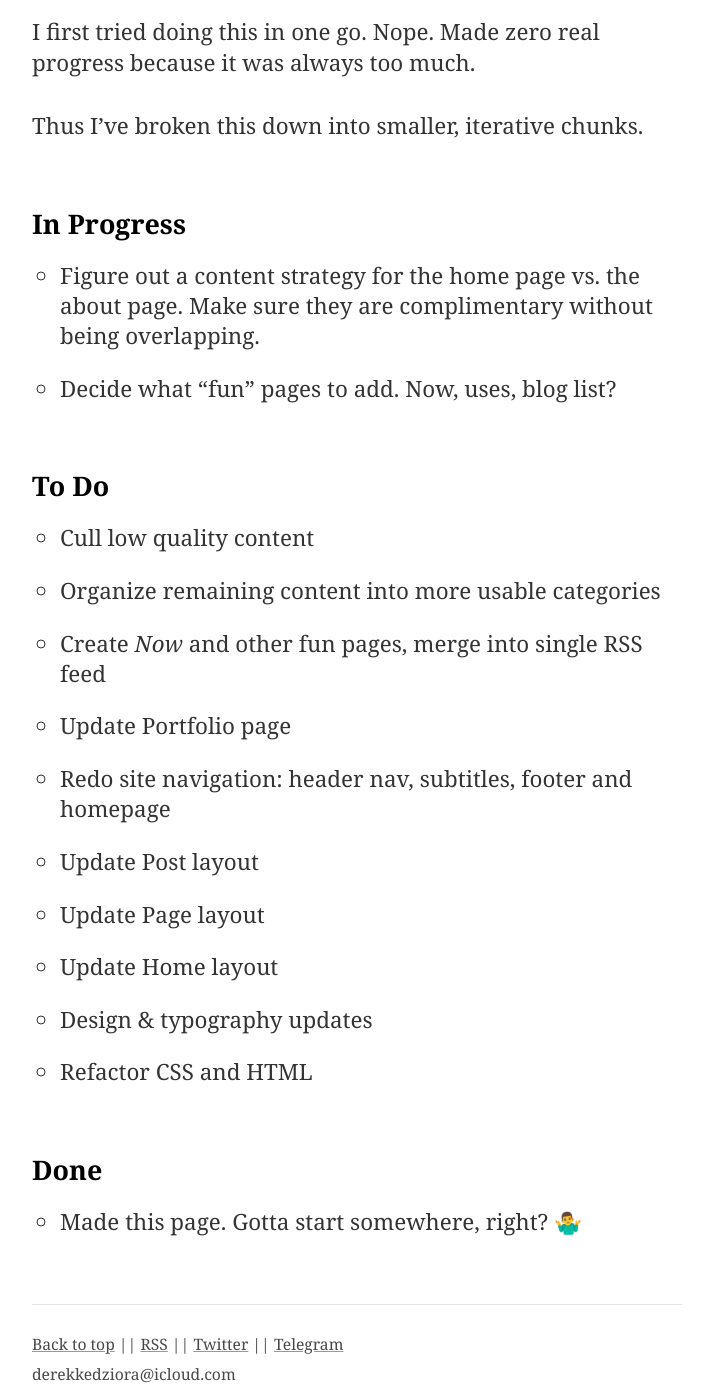
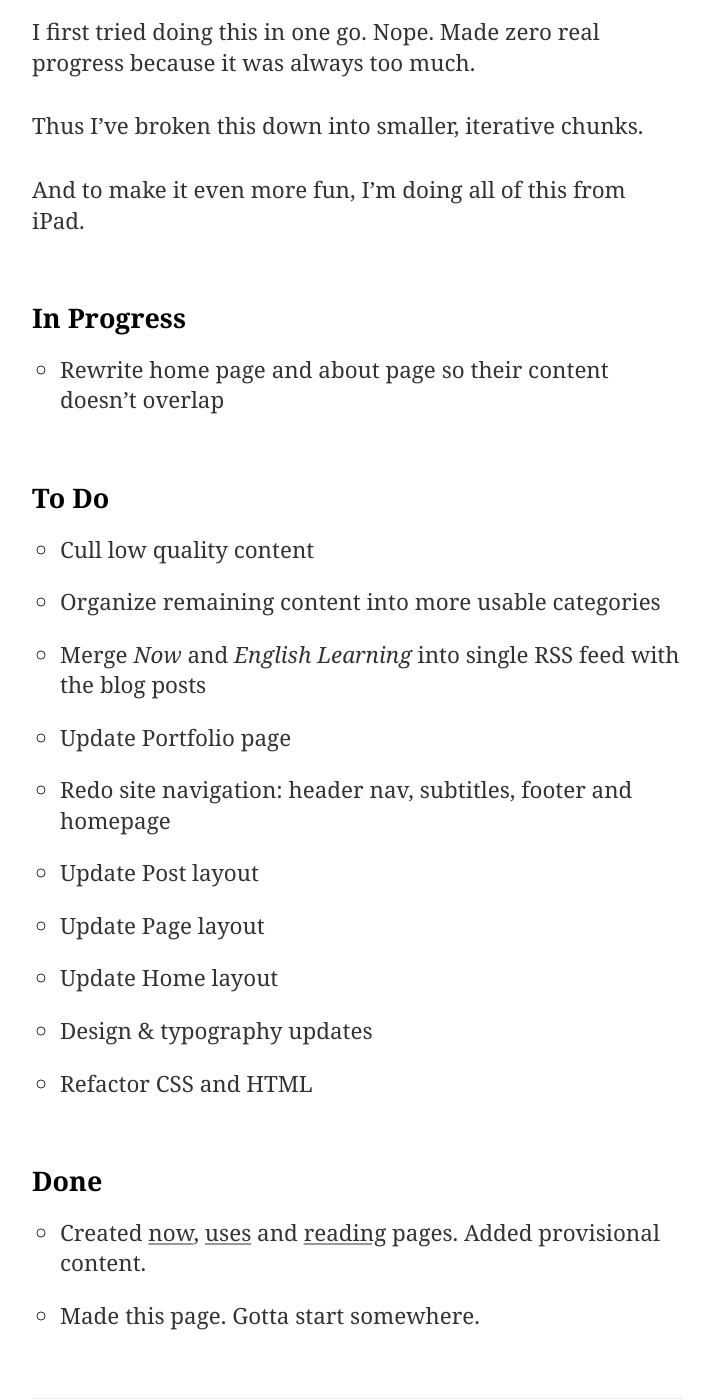
Before and after one commit to parcuri/derekkedziora.com, a Jekyll site: the page built from _pages/open-redesign.md, in a window 1280 px wide and 1400 px high, scrolled down 1420 px. Shown: the whole window, without its empty margins (283-996 px from the left). Built offline with Jekyll 4.4.1, drawn with Linux system fonts in a browser that asks for light colours.

Commit message:
New pages added

```diff
--- a/_pages/open-redesign.md
+++ b/_pages/open-redesign.md
@@ -32,17 +32,18 @@ I first tried doing this in one go. Nope. Made zero real progress because it was
 
 Thus I’ve broken this down into smaller, iterative chunks.
 
+And to make it even more fun, I’m doing all of this from iPad.
+
 
 ## In Progress
 
-- Figure out a content strategy for the home page vs. the about page. Make sure they are complimentary without being overlapping.
-- Decide what “fun” pages to add. Now, uses, blog list?
+- Rewrite home page and about page so their content doesn’t overlap
 
 ## To Do
 
 - Cull low quality content
 - Organize remaining content into more usable categories
-- Create *Now* and other fun pages, merge into single RSS feed
+- Merge *Now* and *English Learning* into single RSS feed with the blog posts
 - Update Portfolio page
 - Redo site navigation: header nav, subtitles, footer and homepage
 - Update Post layout
@@ -53,4 +54,5 @@ Thus I’ve broken this down into smaller, iterative chunks.
 
 ## Done
 
-- Made this page. Gotta start somewhere, right? 🤷‍♂️
+- Created [now](/now), [uses](/uses) and [reading](/reading) pages. Added provisional content.
+- Made this page. Gotta start somewhere.
```
Also changed, not shown: _pages/reading.md (added, +48 -0 lines), _pages/uses.md (added, +17 -0 lines).
